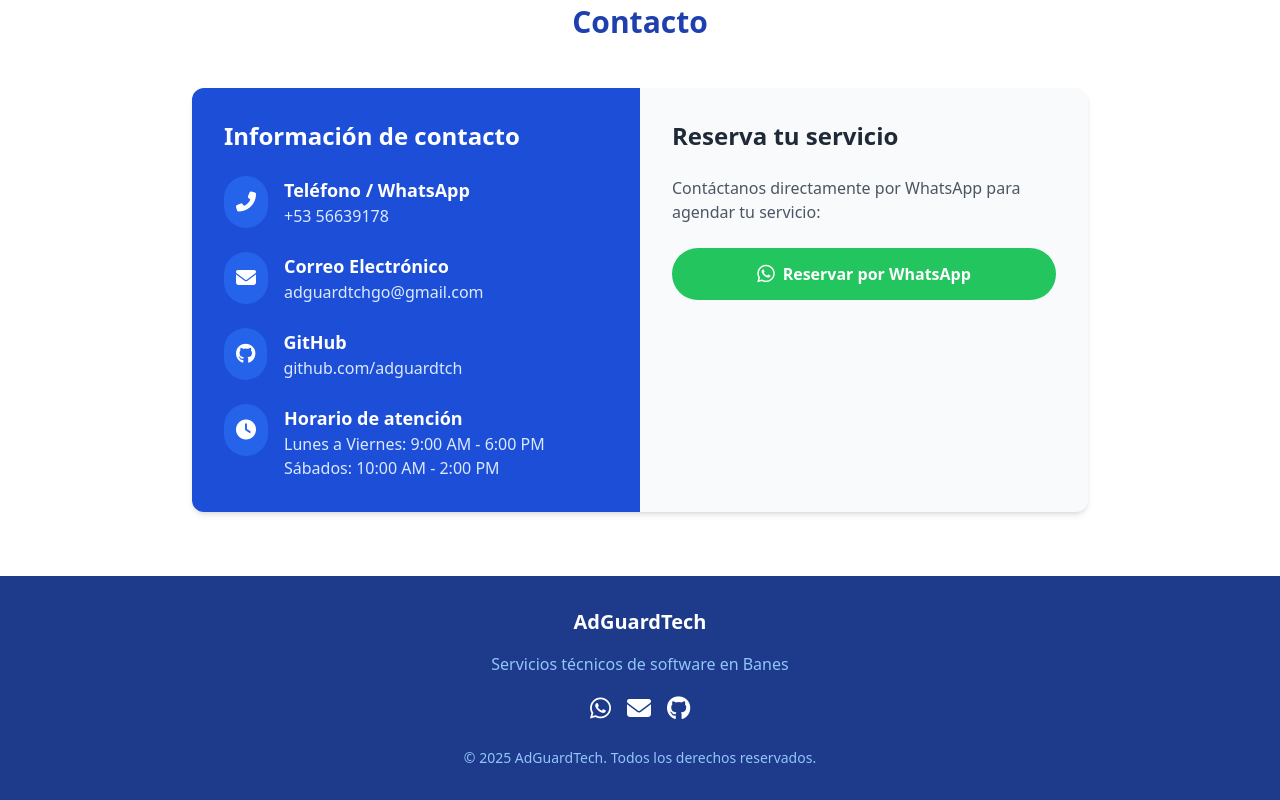
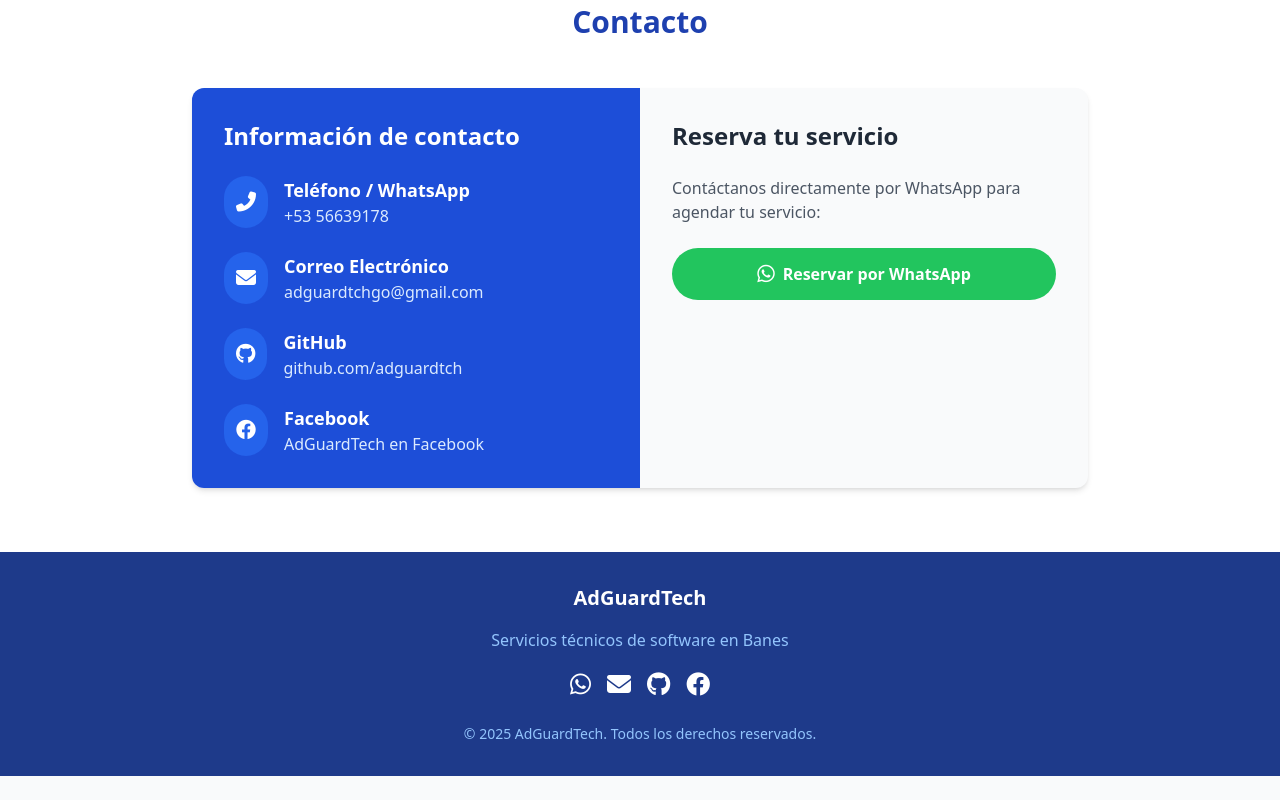
Before and after one commit to adguardtch/adguardtch.cu, a plain HTML site: page index.html in a window 1280 px wide. Shown: the part 2392-3192 px from the top of the page. After the commit the page ends 3168 px from the top, so only its background shows below. Drawn offline with nearby package versions, Linux system fonts and the light colour scheme.

Commit message:
index.html

```diff
--- a/index.html
+++ b/index.html
@@ -235,7 +235,7 @@
                             <h3 class="text-xl font-bold text-gray-800">Desbloqueo FRP Google</h3>
                         </div>
                         <p class="text-gray-600 mb-4">Eliminación de protección de fábrica (FRP) en dispositivos Android con cuentas Google.</p>
-                        <a href="https://wa.me/5356639178?text=Hola,%20quiero%20reservar%20el%20servicio%20of%20Desbloqueo%20FRP%20Google%20(1000%20CUP)" target="_blank" class="bg-blue-600 hover:bg-blue-700 text-white font-bold py-2 px-4 rounded-full inline-flex items-center transition w-full justify-center">
+                        <a href="https://wa.me/5356639178?text=Hola,%20quiero%20reservar%20el%20servicio%20de%20Desbloqueo%20FRP%20Google%20(1000%20CUP)" target="_blank" class="bg-blue-600 hover:bg-blue-700 text-white font-bold py-2 px-4 rounded-full inline-flex items-center transition w-full justify-center">
                             <i class="fab fa-whatsapp mr-2"></i> Reservar
                         </a>
                     </div>
@@ -380,12 +380,11 @@
 
                         <div class="flex items-start">
                             <div class="bg-blue-600 p-3 rounded-full mr-4">
-                                <i class="fas fa-clock text-white text-xl"></i>
+                                <i class="fab fa-facebook text-white text-xl"></i>
                             </div>
                             <div>
-                                <h4 class="text-lg font-bold">Horario de atención</h4>
-                                <p class="text-blue-100">Lunes a Viernes: 9:00 AM - 6:00 PM</p>
-                                <p class="text-blue-100">Sábados: 10:00 AM - 2:00 PM</p>
+                                <h4 class="text-lg font-bold">Facebook</h4>
+                                <a href="https://www.facebook.com/share/1PxLF8DmN8" target="_blank" class="text-blue-100 hover:text-white transition">AdGuardTech en Facebook</a>
                             </div>
                         </div>
                     </div>
@@ -428,6 +427,9 @@
                     <a href="https://github.com/adguardtch" target="_blank" class="text-white hover:text-gray-300 transition">
                         <i class="fab fa-github text-2xl"></i>
                     </a>
+                    <a href="https://www.facebook.com/share/1PxLF8DmN8" target="_blank" class="text-white hover:text-blue-300 transition">
+                        <i class="fab fa-facebook text-2xl"></i>
+                    </a>
                 </div>
                 <p class="text-blue-300 text-sm">© <span id="year"></span> AdGuardTech. Todos los derechos reservados.</p>
             </div>
@@ -450,4 +452,4 @@
         document.querySelector('.logo-link').addEventListener('click', scrollToTop);
     </script>
 </body>
-    </html>
+</html>
```
